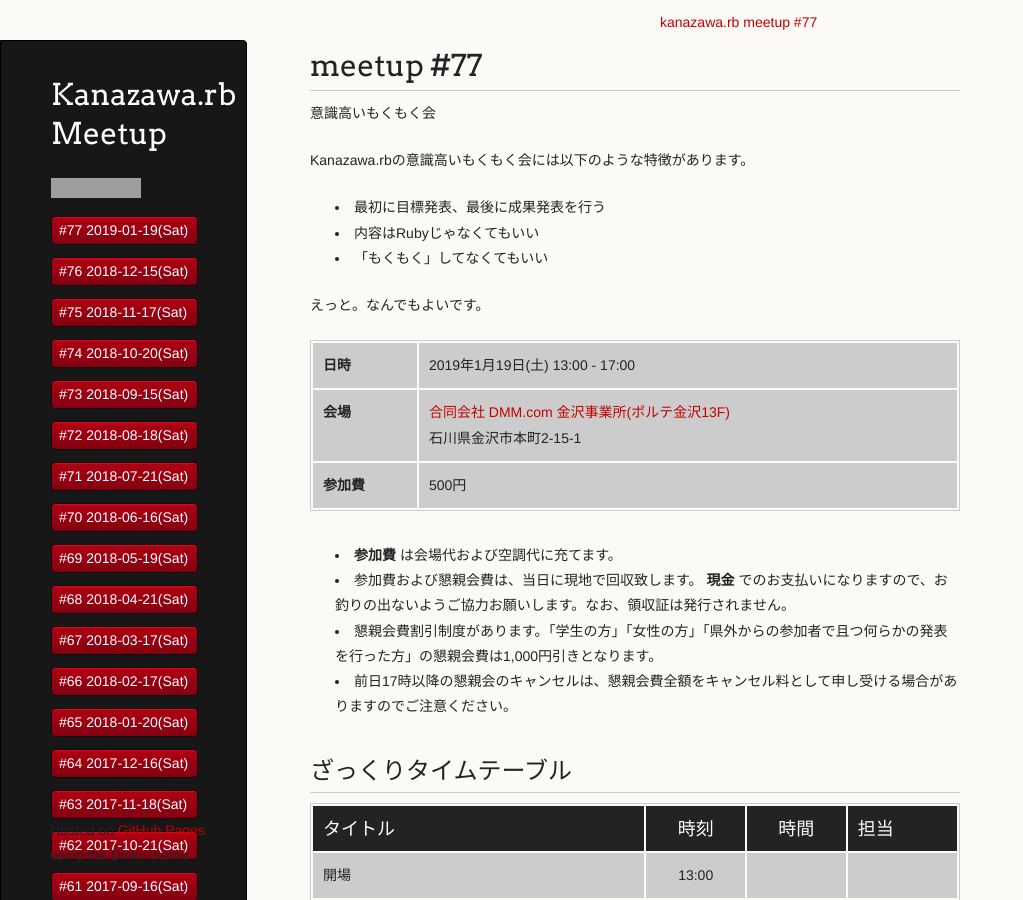
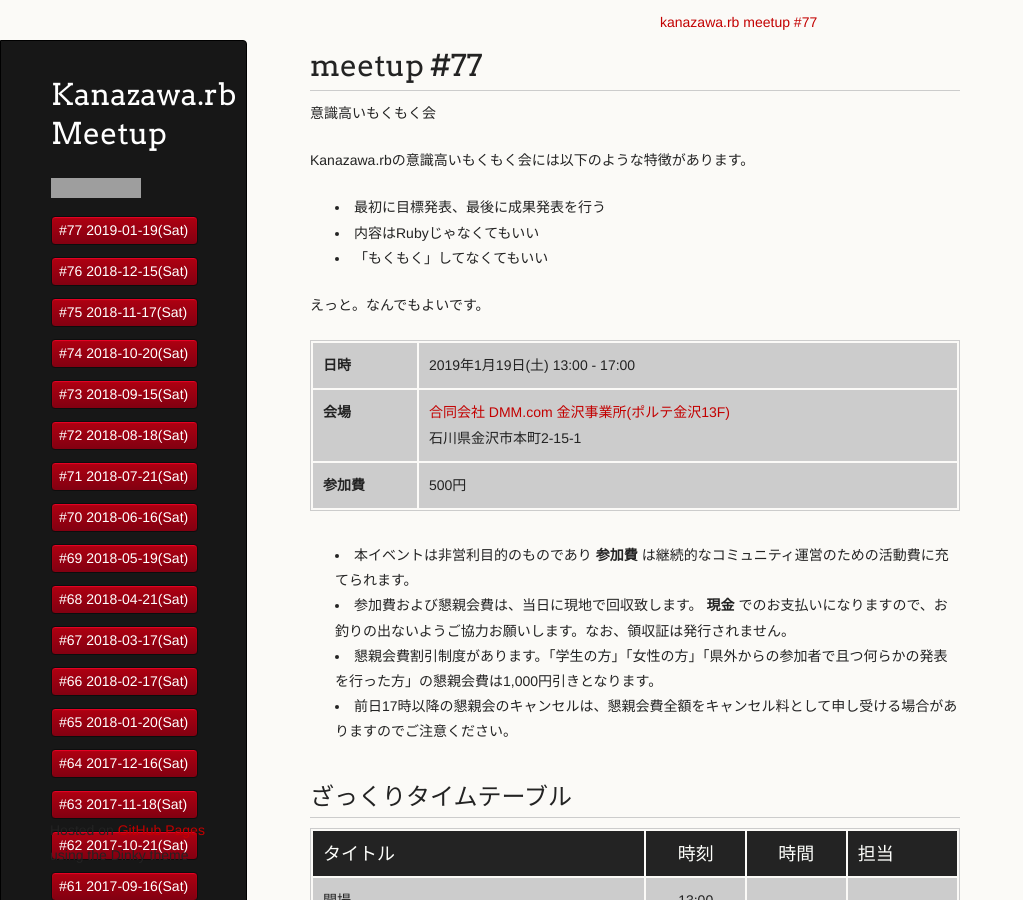
Before and after one commit to kanazawarb/meetup, a Jekyll site: the page built from 77/index.md, in a window 1280 px wide and 900 px high. Shown: the whole window, without its empty margins (0-1023 px from the left). Built offline with Jekyll 4.4.1, drawn with Linux system fonts in a browser that asks for light colours; a script that is not in the unit is left out; grey boxes are pictures that could not be loaded.

Commit message:
update 77 - 非営利目的アピール

```diff
--- a/77/index.md
+++ b/77/index.md
@@ -35,7 +35,7 @@ Kanazawa.rbの意識高いもくもく会には以下のような特徴があり
 | **会場**   | [合同会社 DMM.com 金沢事業所(ポルテ金沢13F)](https://dmm-corp.com/company/com/)<br>石川県金沢市本町2-15-1 |
 | **参加費** | 500円 |
 
-* **参加費** は会場代および空調代に充てます。
+* 本イベントは非営利目的のものであり **参加費** は継続的なコミュニティ運営のための活動費に充てられます。
 * 参加費および懇親会費は、当日に現地で回収致します。 **現金** でのお支払いになりますので、お釣りの出ないようご協力お願いします。なお、領収証は発行されません。
 * 懇親会費割引制度があります。「学生の方」「女性の方」「県外からの参加者で且つ何らかの発表を行った方」の懇親会費は1,000円引きとなります。
 * 前日17時以降の懇親会のキャンセルは、懇親会費全額をキャンセル料として申し受ける場合がありますのでご注意ください。
```
